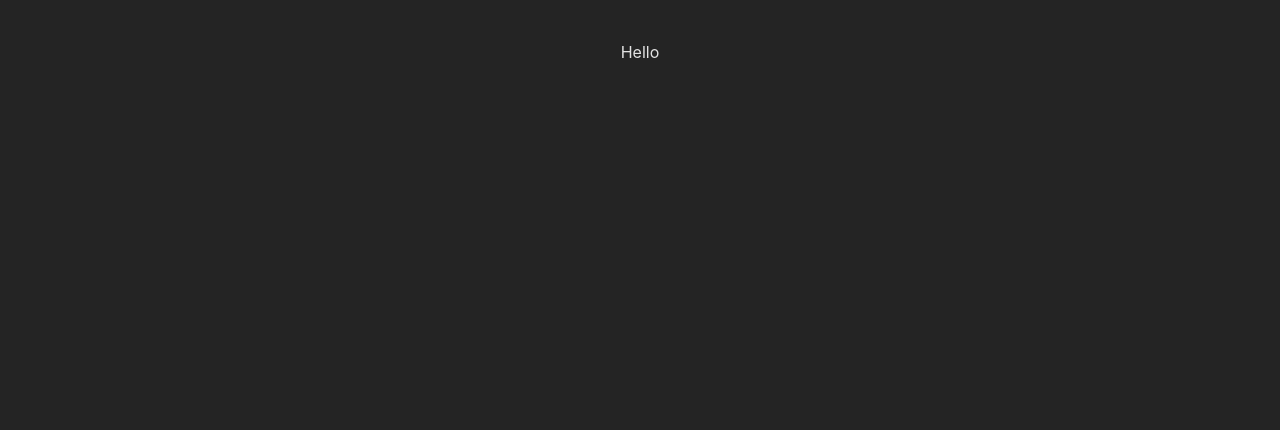
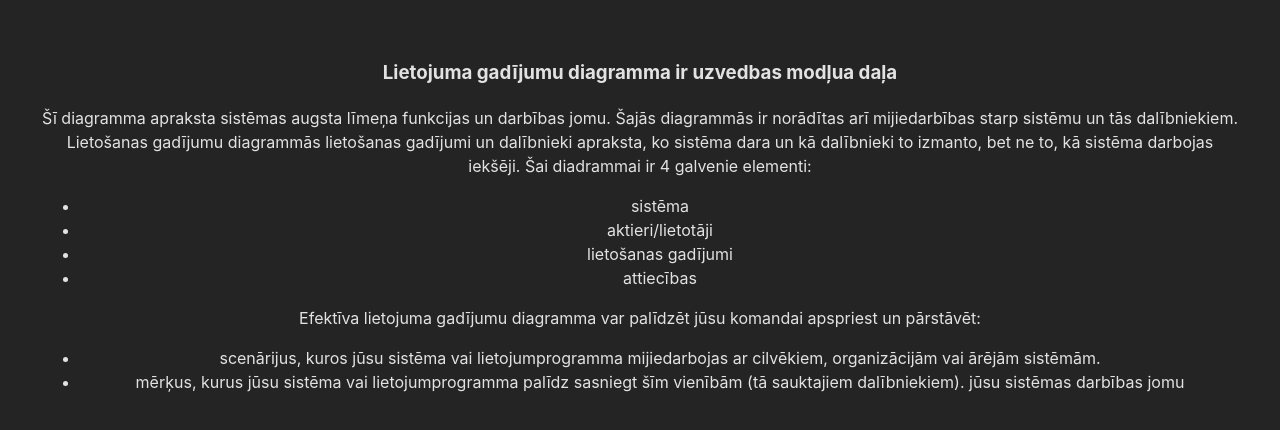
Before and after one commit to SilvisPilvis/useCaseDiagram, a React (Vite) app: page / in a window 1280 px wide. Shown: the top 430 px of the page. Built offline with nearby package versions, Linux system fonts and the light colour scheme.

Commit message:
Added BaseInfo component.

```diff
--- a/src/App.jsx
+++ b/src/App.jsx
@@ -1,11 +1,14 @@
 import { useState } from 'react'
 import './App.css'
+import BaseInfo from './components/BaseInfo'
+
+
 
 function App() {
   return (
     <>
       <main>
-        <div>Hello</div>
+        <BaseInfo></BaseInfo>
       </main>
     </>
   )
--- /dev/null
+++ b/src/components/BaseInfo.jsx
@@ -0,0 +1,30 @@
+function BaseInfo() {
+  return (
+    <article>
+        <h3>
+        Lietojuma gadījumu diagramma ir uzvedbas modļua daļa
+        </h3>
+        <p>
+        Šī diagramma apraksta sistēmas augsta līmeņa funkcijas un darbības jomu. Šajās diagrammās ir norādītas arī mijiedarbības starp sistēmu un tās dalībniekiem. Lietošanas gadījumu diagrammās lietošanas gadījumi un dalībnieki apraksta, ko sistēma dara un kā dalībnieki to izmanto, bet ne to, kā sistēma darbojas iekšēji.
+        Šai diadrammai ir 4 galvenie elementi:
+        </p>
+        <ul>
+            <li>sistēma</li>
+            <li>aktieri/lietotāji</li>
+            <li>lietošanas gadījumi</li>
+            <li>attiecības</li>
+        </ul>
+        <p>
+        Efektīva lietojuma gadījumu diagramma var palīdzēt jūsu komandai apspriest un pārstāvēt:
+        </p>
+        <ul>
+            <li>scenārijus, kuros jūsu sistēma vai lietojumprogramma mijiedarbojas ar cilvēkiem, organizācijām vai ārējām sistēmām.</li>
+            <li>mērķus, kurus jūsu sistēma vai lietojumprogramma palīdz sasniegt šīm vienībām (tā sauktajiem dalībniekiem).
+        jūsu sistēmas darbības jomu</li>
+        </ul>
+    </article>
+
+  )
+}
+
+export default BaseInfo
```
